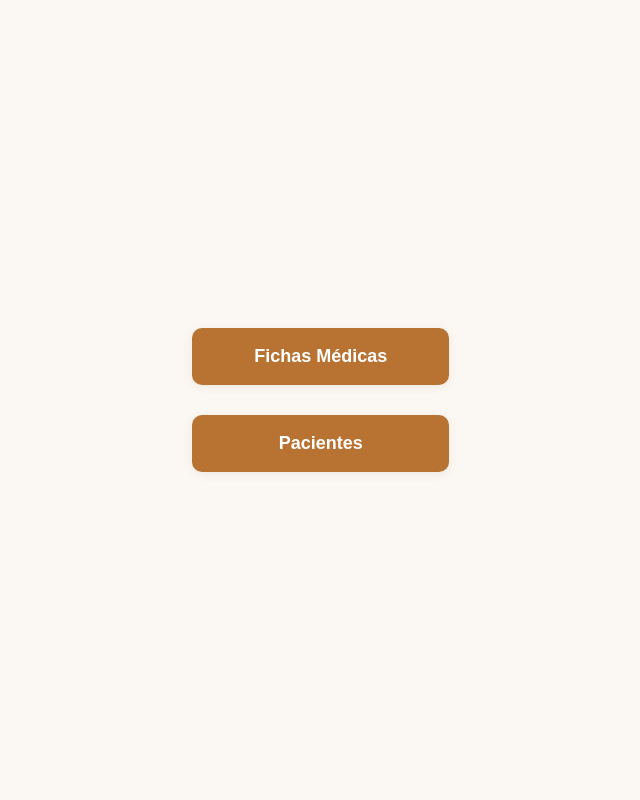
After one commit to Claudio-Constanzo/consulta-medica, a Django app: page /cuenta/menu-doctor/ in a window 1280 px wide. The commit adds this page. Shown: the whole page, without its empty margins (287-927 px from the left). Run offline with Django 5.2, Linux system fonts and the light colour scheme; parts of the project's set-up code (start-up, migrations or seed data) failed here and were passed over.

Commit message:
Algunos cambios + Interfaz doctor
Agregue notas en el código, arregle un problema del agendar hora y por último agregue la interfaz de doctor para que el pueda acceder al crud de pacientes y ficha medicas.

```diff
--- a/consulta/urls.py
+++ b/consulta/urls.py
@@ -24,13 +24,14 @@ from fichaMedica.views import fichaMedica_view
 from usuarios.views import usuarios_view
 from agendarHora.views import agendar_cita_view, confirmacion_cita_view
 
+
 from home.views import home
 from cuentas import urls
 
 urlpatterns = [
     path('admin/', admin.site.urls),
     path('registro/', registro_view, name='registro'), ##ruta de formulario de registro
-    path('', home ), # ruta que se utiliza para vizualizar el inicio de la pagina
+    path('', home, name='home' ), # ruta que se utiliza para vizualizar el inicio de la pagina
     path('doctor/', doctor_view, name='doctor'), #Ruta para el formulario de registro de doctores
     path('fichaMedica/', fichaMedica_view, name='fichaMedica'), #Ruta para el formulario de la ficha medica
     path('registro-usuarios/', usuarios_view, name='usuarios'), #Ruta para el formulario de usuarios
--- /dev/null
+++ b/cuentas/static/cuentas/css/styleDoc.css
@@ -0,0 +1,71 @@
+:root {
+    --color-arena: #E4CDA7;
+    --color-crema: #FBF7F2;
+    --color-marron: #8B6B4C;
+    --color-cobre: #B87333;
+    --color-white: #ffffff;
+    --color-dark: #2c2c2c;
+    --shadow: 0 2px 10px rgba(139, 107, 76, 0.1);
+    --transition: all 0.3s ease;
+}
+
+body {
+  font-family: Arial, sans-serif;
+  background: var(--color-crema);
+  color: var(--color-dark);
+  display: flex;
+  justify-content: center;
+  align-items: center;
+  min-height: 100vh;
+  margin: 0;
+}
+
+.container {
+  width: 100%;
+  max-width: 500px;
+  background: var(--color-white);
+  box-shadow: var(--shadow);
+  border-radius: 12px;
+  padding: 35px;
+  text-align: center;
+}
+
+h1 {
+  margin-bottom: 30px;
+  color: var(--color-marron);
+}
+
+.button-group {
+  display: flex;
+  flex-direction: column;
+  align-items: center;
+}
+
+.btn {
+  width: 80%;
+  max-width: 320px;
+  padding: 18px 25px;
+  font-size: 18px;
+  font-weight: bold;
+  cursor: pointer;
+  border: none;
+  background: var(--color-cobre);
+  color: var(--color-white);
+  border-radius: 10px;
+  transition: var(--transition);
+  box-shadow: var(--shadow);
+  margin-bottom: 30px; /* separación entre botones */
+}
+
+.btn:last-child {
+  margin-bottom: 0; /* evita espacio extra en el último */
+}
+
+.btn:hover {
+  background: var(--color-marron);
+  transform: translateY(-3px);
+}
+
+.btn:active {
+  transform: scale(0.95);
+}
--- /dev/null
+++ b/cuentas/templates/cuenta/menuDoctor.html
@@ -0,0 +1,16 @@
+{% load static %}
+<!DOCTYPE html>
+<html lang="en">
+<head>
+    <meta charset="UTF-8">
+    <meta name="viewport" content="width=device-width, initial-scale=1.0">
+    <link rel="stylesheet" href="../../static/cuentas/css/styleDoc.css">
+    <title>Document</title>
+</head>
+<body>
+    <div>
+        <button type="button" class="btn">Fichas Médicas</button>
+        <button type="button" class="btn">Pacientes</button>
+    </div>
+</body>
+</html>
--- a/cuentas/urls.py
+++ b/cuentas/urls.py
@@ -5,4 +5,5 @@ app_name = "cuenta"
 
 urlpatterns = [
     path('login/', views.login_view, name='login'),
+    path('menu-doctor/', views.menuDoctor_view, name='menuDoctor')
 ]
--- a/cuentas/views.py
+++ b/cuentas/views.py
@@ -6,3 +6,8 @@ from django.shortcuts import render, redirect
 # Login
 def login_view(request):
     return render(request, "cuenta/loginUsuario.html")
+
+#Menú de doctor
+
+def menuDoctor_view(request):
+    return render(request, "cuenta/menuDoctor.html")
--- a/doctor/templates/doctor/doctor.html
+++ b/doctor/templates/doctor/doctor.html
@@ -73,3 +73,6 @@
 <script src="{% static 'js/validaciones.js' %}"></script>
 </body>
 </html>
+
+<!-- Aqui tenemos nuestro formulario para doctor, en donde se pide ingresar nombre completo repartido en primer nombre, segundo nombre.....
+  luego pide ingresar rut, correo electronico, telefono, especialidad y luego ingresar su respectiva contraseña -->
--- a/fichaMedica/templates/fichaMedica/fichaMedica.html
+++ b/fichaMedica/templates/fichaMedica/fichaMedica.html
@@ -65,3 +65,7 @@
     <script src="{% static 'js/validacionesFicha.js' %}"></script>
 </body>
 </html>
+
+<!-- Primero pedira ingresar el id del paciente, luego su nombre completo, el telefono, su respectiva direccion
+ Luego aparecera el Titulo, el cual sera el diagnostrico del paciente, luego las notas que seran las observaciones medicas
+ y por ultimo la hora de la ficha -->
--- a/usuarios/templates/usuarios/usuarios.html
+++ b/usuarios/templates/usuarios/usuarios.html
@@ -60,8 +60,10 @@
             <button class="btn" type="submit">Registrar Usuario</button>
         </form>
     </div>
-
-    <!-- Script JS -->
     <script src="{% static 'js/validacionesUsuario.js' %}"></script>
 </body>
 </html>
+
+<!-- Para registrar usuarios lo primero que se hace es ingresar el nombre completo del usuario, en este caso repartido en 4
+ primer nombre, segundo, primer apellido, segundo, luego se ingresa el correo electronico, su respectiva fecha de nacimiento
+ y por ultimo la contraseña -->
```
Also changed, not shown: doctor/static/js/validaciones.js (+11 -11 lines), fichaMedica/static/js/validacionesFicha.js (+5 -5 lines), usuarios/static/js/validacionesUsuario.js (+7 -7 lines).
